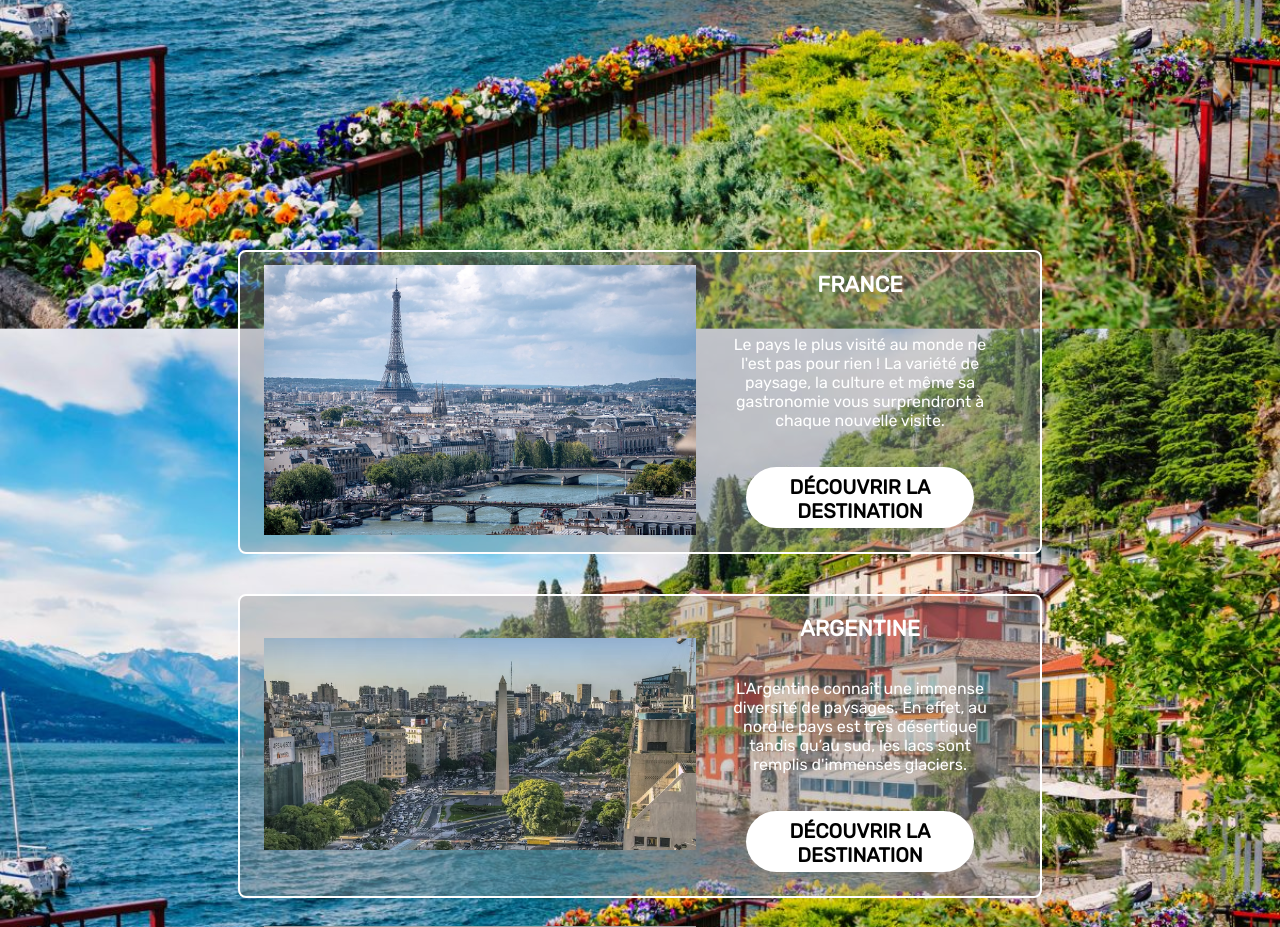
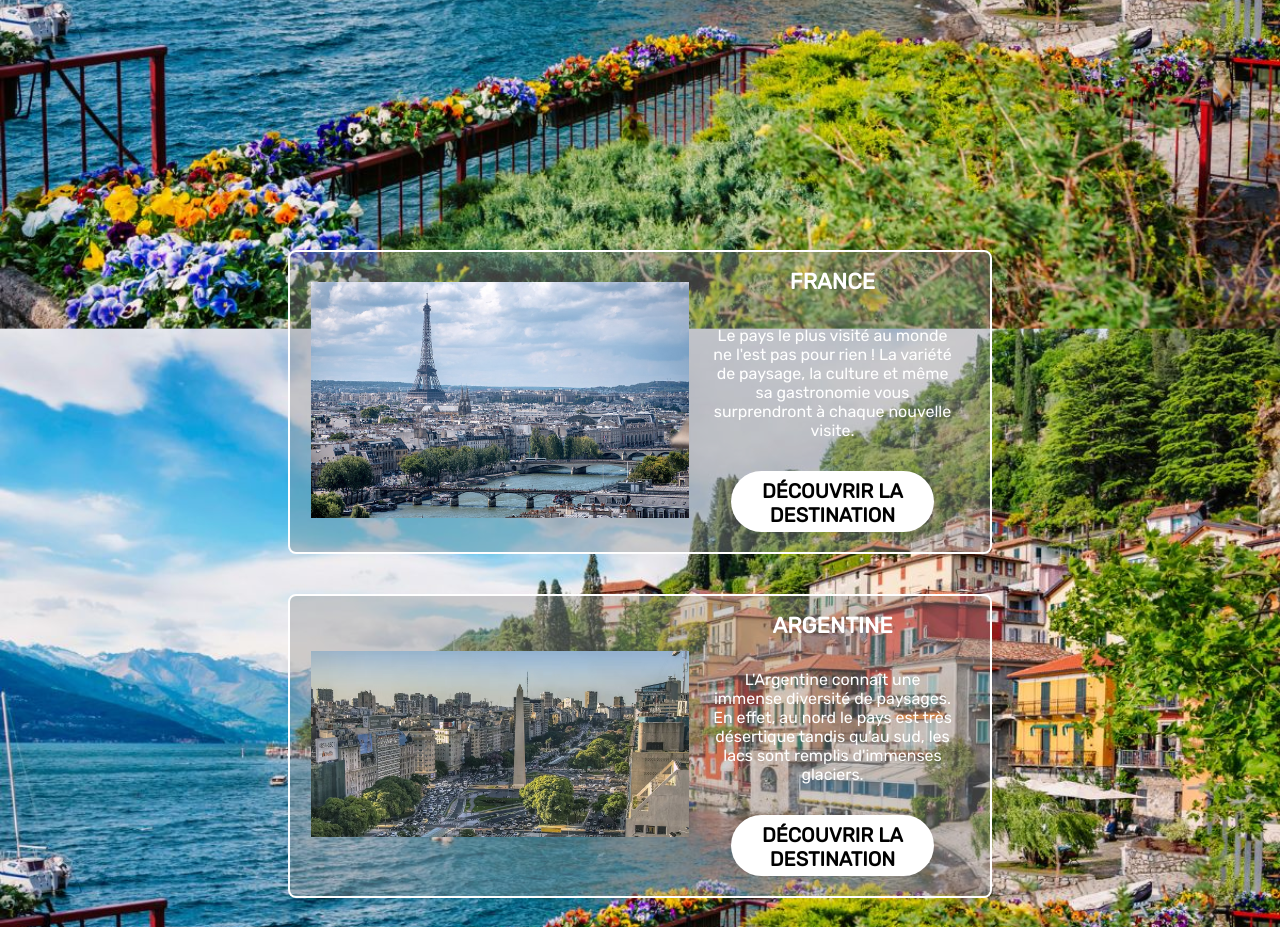
Before and after one commit to alex-paolo-CIR/projet-web, a PHP site: page / in a window 1280 px wide. Shown: the part 1378-2305 px from the top of the page. Run offline with PHP 8.4, Linux system fonts and the light colour scheme; grey boxes are pictures that could not be loaded.

Commit message:
Update style.css

```diff
--- a/styles/style.css
+++ b/styles/style.css
@@ -363,7 +363,7 @@ html {
   }
 
 }
-@media screen and (orientation: landscape) and (min-height = 830px) {
+@media screen and (orientation: landscape) {
   .conteneur_pays{
     display: -webkit-box;
     display: -ms-flexbox;
@@ -378,7 +378,7 @@ html {
     background-color: rgba(149, 149, 149, 0.4);
     border: solid black 0px;
     border-radius: 0.5em;
-    width: 800px;
+    width: 700px;
     height: 300px;
     border: 2px solid white;
     margin: 20px 0px;
```
